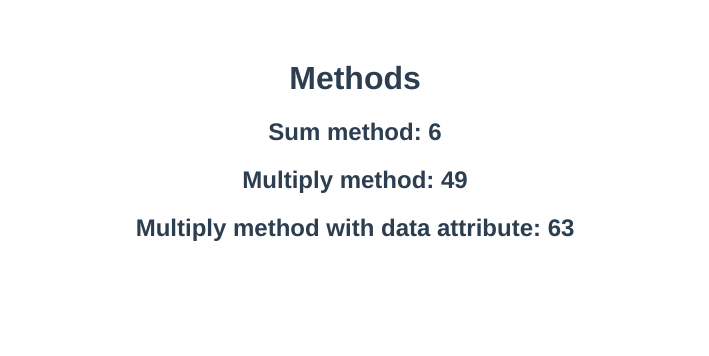
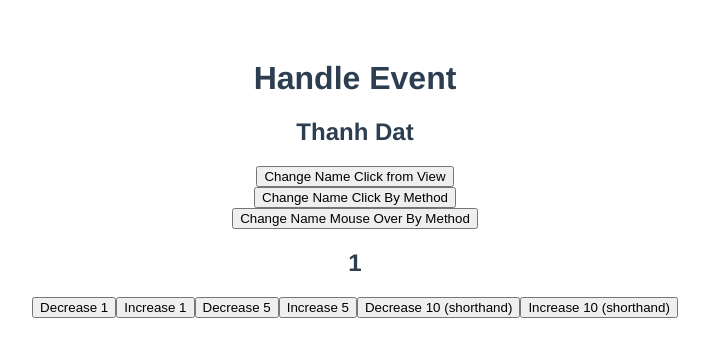
Before and after one commit to dattruong88vn/education-vue3js, a Vue app in the folder first-project/: page / in a window 1280 px wide. Shown: the top 356 px of the page, without its empty margins (285-994 px from the left). Built offline with nearby package versions, Linux system fonts and the light colour scheme.

Commit message:
handle event

```diff
--- a/first-project/src/App.vue
+++ b/first-project/src/App.vue
@@ -2,14 +2,16 @@
   <!-- <Binding /> -->
   <!-- <ConditionalRendering /> -->
   <!-- <ListRendering /> -->
-  <MethodEvent />
+  <!-- <MethodEvent /> -->
+  <HandleEvent />
 </template>
 
 <script>
 // import Binding from "./components/Binding.vue";
 // import ConditionalRendering from "./components/ConditionalRendering.vue";
 // import ListRendering from "./components/ListRendering.vue";
-import MethodEvent from "./components/MethodEvent.vue";
+// import MethodEvent from "./components/MethodEvent.vue";
+import HandleEvent from "./components/HandleEvent.vue";
 
 export default {
   name: "App",
@@ -17,7 +19,8 @@ export default {
     // Binding,
     // ConditionalRendering,
     // ListRendering,
-    MethodEvent,
+    // MethodEvent,
+    HandleEvent,
   },
 };
 </script>
--- /dev/null
+++ b/first-project/src/components/HandleEvent.vue
@@ -0,0 +1,61 @@
+<template>
+  <h1>Handle Event</h1>
+  <div>
+    <h2>{{ name }}</h2>
+    <div>
+      <button type="button" v-on:click="name = 'The Flash'">
+        Change Name Click from View
+      </button>
+    </div>
+    <div>
+      <button
+        type="button"
+        v-on:click="changeName($event), increase(1, $event)"
+      >
+        Change Name Click By Method
+      </button>
+    </div>
+    <div>
+      <button type="button" v-on:mouseover="changeName($event)">
+        Change Name Mouse Over By Method
+      </button>
+    </div>
+  </div>
+  <div>
+    <h2>{{ count }}</h2>
+    <div>
+      <button v-on:click="decrease(1, $event)">Decrease 1</button>
+      <button v-on:click="increase(1)">Increase 1</button>
+      <button v-on:click="decrease(5, $dat)">Decrease 5</button>
+      <button v-on:click="increase(5)">Increase 5</button>
+      <button @click="decrease(10)">Decrease 10 (shorthand)</button>
+      <button @click="increase(10)">Increase 10 (shorthand)</button>
+    </div>
+  </div>
+</template>
+
+<script>
+export default {
+  data() {
+    return {
+      name: "Thanh Dat",
+      count: 1,
+    };
+  },
+  methods: {
+    changeName(event) {
+      this.name += "Batman";
+      console.log(event);
+    },
+    decrease(num, event) {
+      console.log(event);
+      this.count -= num;
+    },
+    increase(num) {
+      this.count += num;
+    },
+  },
+};
+</script>
+
+<style lang="scss" scoped></style>
```
Also changed, not shown: 1 other file (tests, documents, lock files or other folders).
